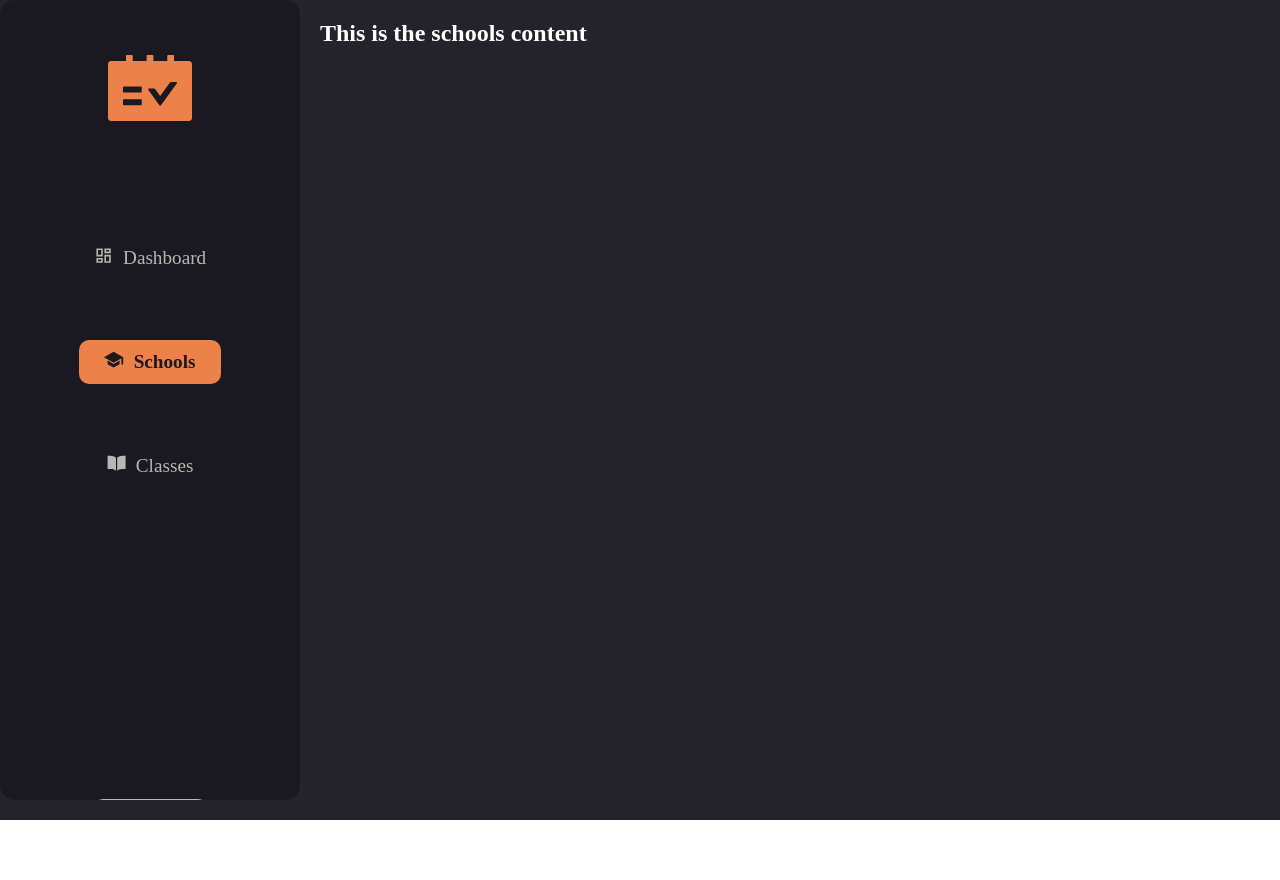
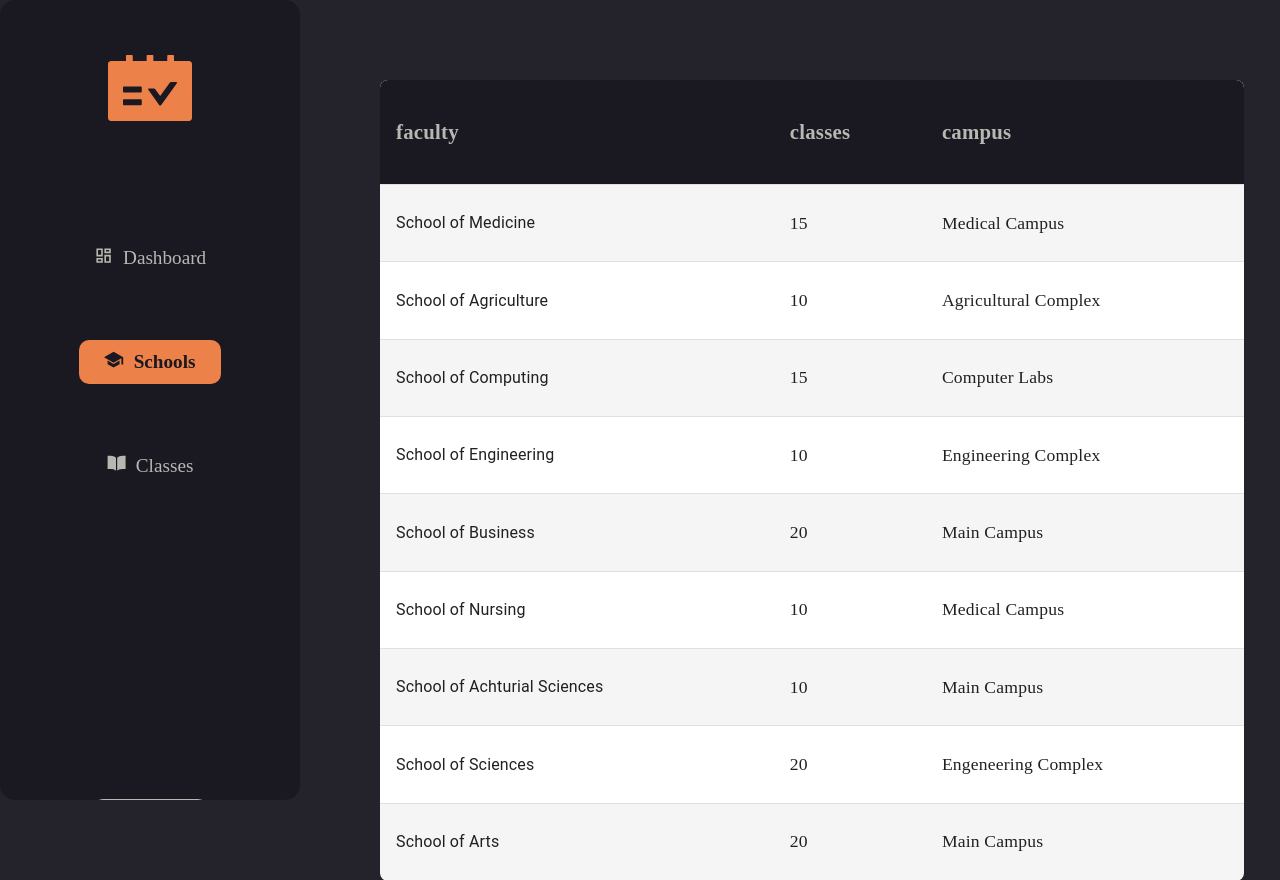
Before and after one commit to RonohP/Ernestine, a React (Create React App) app: page /schools in a window 1280 px wide. Before the commit the page ends 820 px from the top, so only its background shows below. Built offline with nearby package versions, Linux system fonts and the light colour scheme.

Commit message:
school component design and table component design

```diff
--- a/package.json
+++ b/package.json
@@ -3,6 +3,7 @@
   "version": "0.1.0",
   "private": true,
   "dependencies": {
+    "@material-ui/core": "^4.11.4",
     "@testing-library/jest-dom": "^5.14.1",
     "@testing-library/react": "^11.2.7",
     "@testing-library/user-event": "^12.8.3",
--- a/src/Components/App.jsx
+++ b/src/Components/App.jsx
@@ -1,6 +1,6 @@
 import "../Styles/App.css";
 import Main from "../Components/Main";
-import { BrowserRouter as Router, Switch, Route, Link } from "react-router-dom";
+import { BrowserRouter as Router } from "react-router-dom";
 
 function App() {
   return (
--- a/src/Components/Main.jsx
+++ b/src/Components/Main.jsx
@@ -2,6 +2,7 @@ import React from "react";
 import "../Styles/main.css";
 import Sidebar from "./Sidebar";
 import { Switch, Route } from "react-router-dom";
+import Schools from "./Schools";
 
 function Main() {
   return (
@@ -16,9 +17,7 @@ function Main() {
             </div>
           </Route>
           <Route exact path="/schools">
-            <div>
-              <h2 style={{ color: "white" }}>This is the schools content</h2>
-            </div>
+            <Schools />
           </Route>
           <Route exact path="/classes">
             <div>
--- /dev/null
+++ b/src/Components/Schools.jsx
@@ -0,0 +1,64 @@
+import React from "react";
+import TableComponent from "../UI/Table";
+
+function Schools() {
+  const columns = [
+    { id: "school", label: "faculty" },
+    { id: "classes", label: "classes" },
+    {
+      id: "campus",
+      label: "campus",
+    },
+  ];
+
+  const rows = [
+    {
+      school: "School of Medicine",
+      classes: "15",
+      campus: "Medical Campus",
+    },
+    {
+      school: "School of Agriculture",
+      classes: "10",
+      campus: "Agricultural Complex",
+    },
+    {
+      school: "School of Computing",
+      classes: "15",
+      campus: "Computer Labs",
+    },
+    {
+      school: "School of Engineering",
+      classes: "10",
+      campus: "Engineering Complex",
+    },
+    {
+      school: "School of Business",
+      classes: "20",
+      campus: "Main Campus",
+    },
+    {
+      school: "School of Nursing",
+      classes: "10",
+      campus: "Medical Campus",
+    },
+    {
+      school: "School of Achturial Sciences",
+      classes: "10",
+      campus: "Main Campus",
+    },
+    {
+      school: "School of Sciences",
+      classes: "20",
+      campus: "Engeneering Complex",
+    },
+    {
+      school: "School of Arts",
+      classes: "20",
+      campus: "Main Campus",
+    },
+  ];
+  return <TableComponent columns={columns} rows={rows} />;
+}
+
+export default Schools;
--- a/src/Components/Sidebar.jsx
+++ b/src/Components/Sidebar.jsx
@@ -1,6 +1,6 @@
 import React from "react";
 import "../Styles/sidebar.css";
-import { Router, Switch, Route, NavLink } from "react-router-dom";
+import { NavLink } from "react-router-dom";
 import { AiFillSchedule } from "react-icons/ai";
 import { RiDashboardLine } from "react-icons/ri";
 import { IoSchoolSharp, IoBookSharp } from "react-icons/io5";
--- a/src/Styles/main.css
+++ b/src/Styles/main.css
@@ -8,5 +8,7 @@
   padding-top: 20px;
   background-color: #24232c;
   height: 100vh;
-  width: 300px;
+  width: 90%;
+  margin-top: 60px;
+  margin-left: 60px;
 }
--- /dev/null
+++ b/src/UI/Table.jsx
@@ -0,0 +1,85 @@
+import React from "react";
+import "./table.css";
+import { makeStyles, withStyles } from "@material-ui/core/styles";
+import Table from "@material-ui/core/Table";
+import TableBody from "@material-ui/core/TableBody";
+import TableCell from "@material-ui/core/TableCell";
+import TableContainer from "@material-ui/core/TableContainer";
+import TableHead from "@material-ui/core/TableHead";
+import TableRow from "@material-ui/core/TableRow";
+import { Typography } from "@material-ui/core";
+const StyledTableRow = withStyles((theme) => ({
+  root: {
+    "&:nth-of-type(odd)": {
+      backgroundColor: theme.palette.action.hover,
+    },
+  },
+}))(TableRow);
+
+const useStyles = makeStyles({
+  table: {
+    backgroundColor: "white",
+  },
+  tableHead: {
+    width: "100%",
+    backgroundColor: "#1A1820",
+  },
+  tableCell: {
+    padding: "2.5rem 1rem",
+    color: "#B6B9B2",
+    fontFamily: "curasive",
+    fontSize: "1.3rem",
+    fontWeight: "bold",
+  },
+  tableBody: {
+    padding: "2rem 1rem",
+  },
+  tableCellBody: {
+    padding: "1.6rem 1rem",
+    fontFamily: "curasive",
+    fontSize: "1.1rem",
+    fontWeight: 500,
+  },
+});
+
+function TableComponent({ columns, rows }) {
+  const classes = useStyles();
+  return (
+    <>
+      <TableContainer style={{ borderRadius: "8px" }}>
+        <Table className={classes.table} aria-label="simple table">
+          <TableHead className={classes.tableHead}>
+            <TableRow>
+              {columns.map((column) => (
+                <TableCell className={classes.tableCell}>
+                  {column.label}
+                </TableCell>
+              ))}
+            </TableRow>
+          </TableHead>
+          <TableBody className={classes.tableBody}>
+            {rows.map((row) => (
+              <StyledTableRow key={row.school}>
+                <TableCell
+                  component="th"
+                  scope="row"
+                  className={classes.tableCellBody}
+                >
+                  <Typography>{row.school}</Typography>
+                </TableCell>
+                <TableCell className={classes.tableCellBody}>
+                  {row.classes}
+                </TableCell>
+                <TableCell className={classes.tableCellBody}>
+                  {row.campus}
+                </TableCell>
+              </StyledTableRow>
+            ))}
+          </TableBody>
+        </Table>
+      </TableContainer>
+    </>
+  );
+}
+
+export default TableComponent;
```
Also changed, not shown: src/Styles/schools.css (added), src/UI/table.css (added), 1 other file (tests, documents, lock files or other folders).
